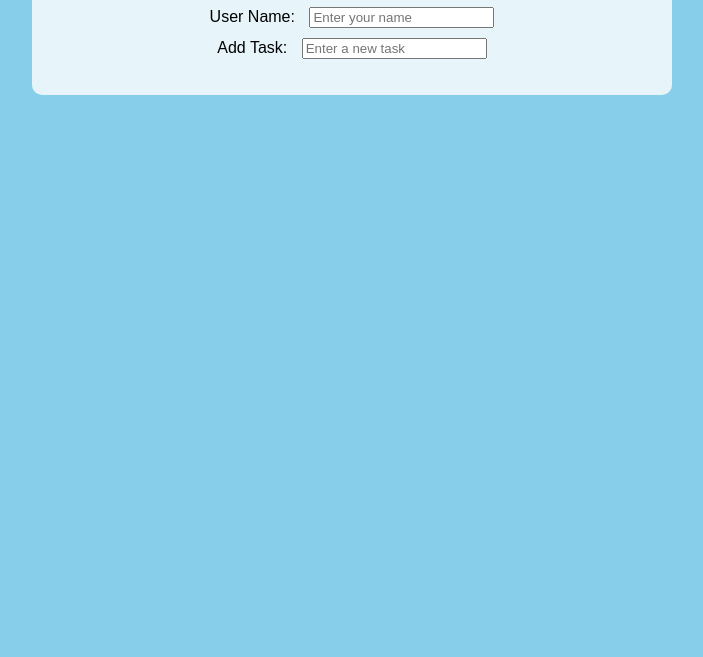
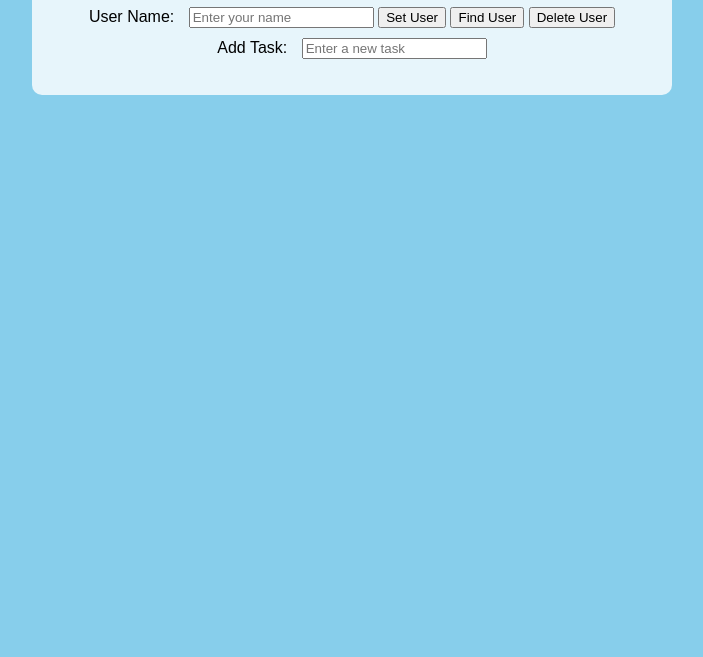
Before and after one commit to Junaid6013/To-do-list, a plain HTML site: page index.html in a window 1280 px wide. Shown: the part 143-800 px from the top of the page, without its empty margins (288-991 px from the left). Drawn offline with Linux system fonts and the light colour scheme.

Commit message:
Update index.html

```diff
--- a/index.html
+++ b/index.html
@@ -5,6 +5,7 @@
     <meta name="viewport" content="width=device-width, initial-scale=1.0">
     <title>Task Manager</title>
     <link rel="stylesheet" href="styles.css">
+    <script src="https://code.responsivevoice.org/responsivevoice.js?key=YOUR_API_KEY"></script>
 </head>
 <body>
 
@@ -14,14 +15,19 @@
         <div class="user-input">
             <label for="userName">User Name:</label>
             <input type="text" id="userName" placeholder="Enter your name">
+            <button onclick="setUsername()">Set User</button>
+            <button onclick="findUser()">Find User</button>
+            <button onclick="deleteUser()">Delete User</button>
+
+
         </div>
 
         <div class="task-input">
             <label for="taskInput">Add Task:</label>
             <input type="text" id="taskInput" placeholder="Enter a new task" onkeydown="if(event.key === 'Enter') addTask()">
         </div>
-
         <ul id="taskList"></ul>
+        <audio id="sound" src="path/to/welcome/sound.mp3"></audio>
     </div>
 
     <script src="script.js"></script>
```
